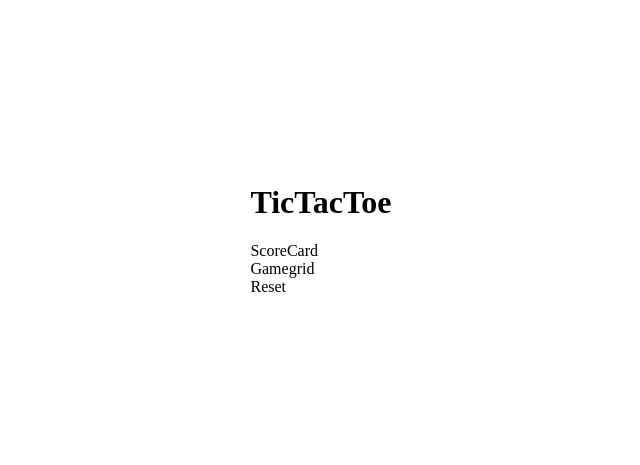
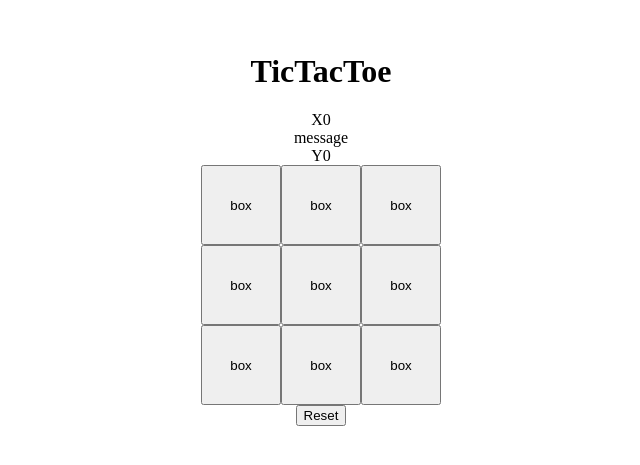
Before and after one commit to tmanZA10/tic-tac-toe, a React (Vite) app: page / in a window 1280 px wide. Shown: the part 171-636 px from the top of the page, without its empty margins (319-959 px from the left). Built offline with nearby package versions, Linux system fonts and the light colour scheme.

Commit message:
component html structure done

```diff
--- a/src/App.tsx
+++ b/src/App.tsx
@@ -9,7 +9,6 @@ function App() {
       <h1>TicTacToe</h1>
       <ScoreCard />
       <Gamegrid />
-      <Reset />
     </div>
   )
 }
--- a/src/components/box/Box.tsx
+++ b/src/components/box/Box.tsx
@@ -2,7 +2,7 @@ import styles from './Box.module.css'
 
 function Box() {
   return (
-    <div>Box</div>
+    <button>box</button>
   )
 }
 
--- a/src/components/gamegrid/GameGrid.module.css
+++ b/src/components/gamegrid/GameGrid.module.css
@@ -0,0 +1,5 @@
+.grid{
+    display: grid;
+    grid-template-columns: 8rem 8rem 8rem;
+    grid-template-rows: 8rem 8rem 8rem;
+}
--- a/src/components/gamegrid/Gamegrid.tsx
+++ b/src/components/gamegrid/Gamegrid.tsx
@@ -1,8 +1,23 @@
+import Box from '../box/Box'
+import Reset from '../reset/Reset'
 import styles from './GameGrid.module.css'
 
 function Gamegrid() {
   return (
-    <div>Gamegrid</div>
+    <>
+      <div className={styles.grid}>
+        <Box />
+        <Box />
+        <Box />
+        <Box />
+        <Box />
+        <Box />
+        <Box />
+        <Box />
+        <Box />
+      </div>
+      <Reset />
+    </>
   )
 }
 
--- a/src/components/reset/Reset.tsx
+++ b/src/components/reset/Reset.tsx
@@ -2,7 +2,7 @@ import styles from './Reset.moudule.css'
 
 function Reset() {
   return (
-    <div>Reset</div>
+    <button>Reset</button>
   )
 }
 
--- a/src/components/scorecard/ScoreCard.tsx
+++ b/src/components/scorecard/ScoreCard.tsx
@@ -2,7 +2,19 @@ import styles from './ScoreCard.module.css'
 
 function ScoreCard() {
   return (
-    <div>ScoreCard</div>
+    <div>
+      <div>
+        <span>X</span>
+        <span>0</span>
+      </div>
+      <div>
+        message
+      </div>
+      <div>
+        <span>Y</span>
+        <span>0</span>
+      </div>
+    </div>
   )
 }
 
--- a/src/index.css
+++ b/src/index.css
@@ -13,4 +13,5 @@ body{
     display: flex;
     justify-content: center;
     align-items: center;
+    text-align: center;
 }
```
